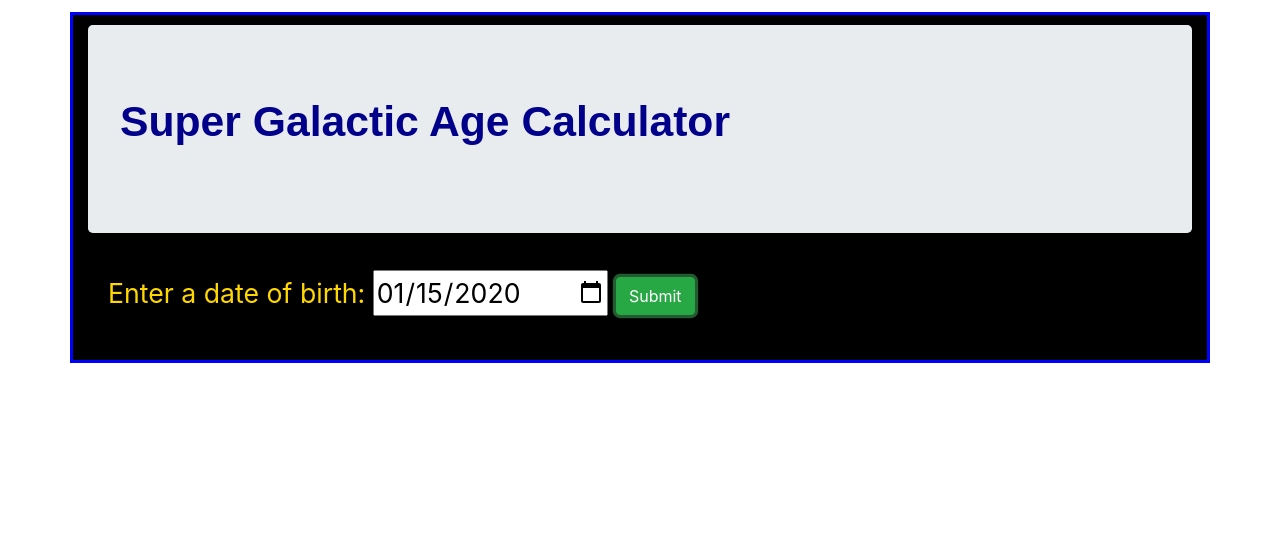
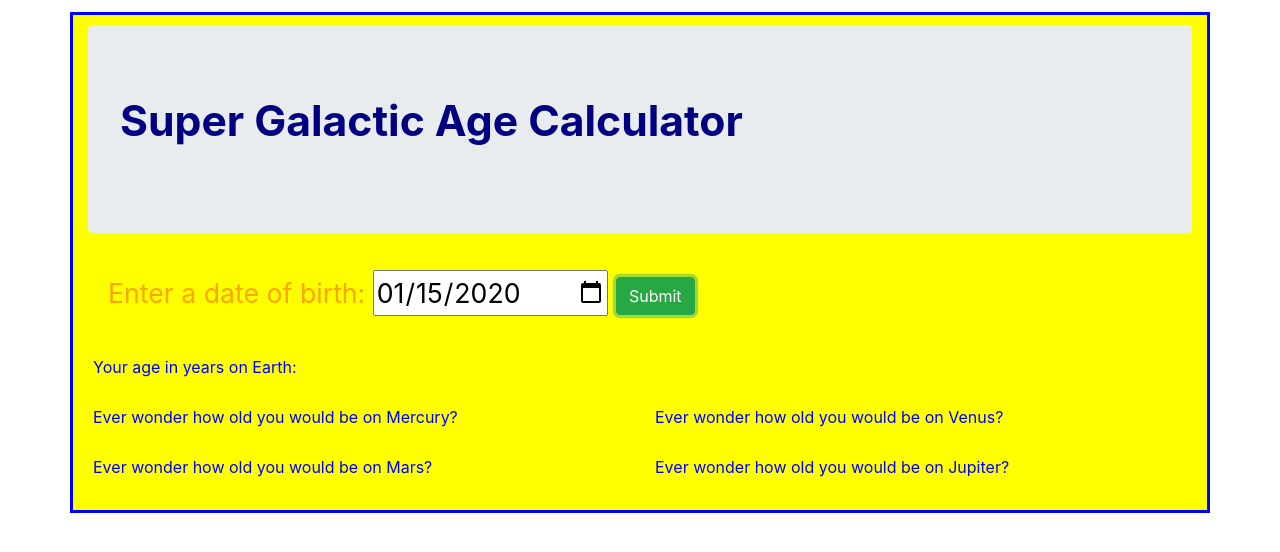
Before and after one commit to annieyshin/age_calculator, a website built with webpack: page src/index.html in a window 1280 px wide. Both pictures are taken after typing "2020-01-15" into the empty fields and a click on the button "Submit". Built offline with nearby package versions, Linux system fonts and the light colour scheme.

Commit message:
must go back in to try to fix main.js logic

```diff
--- a/src/main.js
+++ b/src/main.js
@@ -6,13 +6,10 @@ import { Birthdate } from './birthdate.js';
 
 
 $(document).ready(function() {
-  $('#age-form').submit(function(event) {
+  $('form#age-form').submit(function(event) {
     event.preventDefault();
-    let dob = $('#birthdate');
-    console.log(dob);
-    let output = ageYearConvert(dob);
-    output.forEach(function(element) {
-      $('#solution').show();
-    });
+    let dob = new Date($('#birthdate').val());
+    let result = Birthdate.ageYearConvert(dob);
+    $('#solution').text(result);
   });
 });
--- a/src/styles.css
+++ b/src/styles.css
@@ -4,8 +4,8 @@ body {
 
 .container {
   border: 3px solid blue;
-  background-color: black;
-  color: white;
+  background-color: yellow;
+  color: blue;
   padding: 10px;
   margin: 12px;
   width: 90%;
@@ -16,18 +16,16 @@ body {
 }
 
 .jumbotron {
-  color: darkblue;
+  color: navy;
   font-size: 32pt;
   font-weight: bold;
-  font-family: fantasy;
 }
 
 #age-form {
   font-size: 20pt;
-  color: gold;
+  color: orange;
   padding-left: 30px;
 }
 
 #solution {
-  display: none;
 }
```
